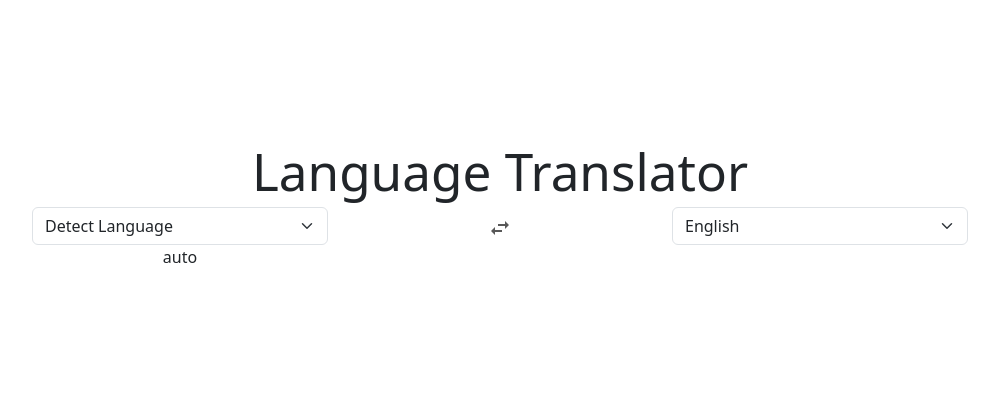
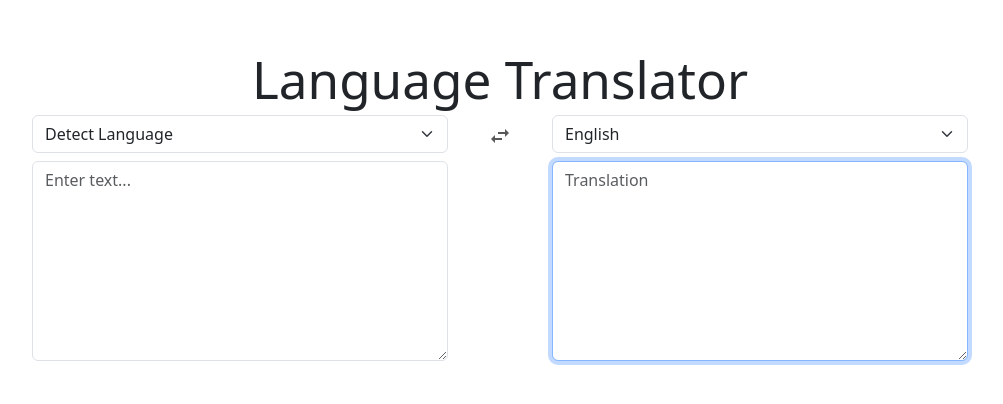
Before and after one commit to bautidea/react_language-translator, a React (Vite) app: page / in a window 1280 px wide. Shown: the part 194-598 px from the top of the page, without its empty margins (140-1143 px from the left). Built offline with nearby package versions, Linux system fonts and the light colour scheme.

Commit message:
Adding TextArea to enter text.

```diff
--- a/src/App.css
+++ b/src/App.css
@@ -1,6 +1,12 @@
 #root {
-    width: 80%;
+    width: 100%;
     margin: 0 auto;
     padding: 2rem;
     text-align: center;
 }
+
+@media (min-width: 900px) {
+    #root {
+        width: 80%;
+    }
+}
--- a/src/App.tsx
+++ b/src/App.tsx
@@ -1,11 +1,12 @@
 import 'bootstrap/dist/css/bootstrap.min.css';
 import './App.css';
 import useLanguages from './hooks/useLanguage';
-import { Container, Row, Col, Button } from 'react-bootstrap';
+import { Container, Row, Col, Button, Stack } from 'react-bootstrap';
 import { AUTO_LANGUAGE } from './constants';
 import { ArrowIcon } from './assets/ArrowIcon';
 import LanguageSelector from './components/LanguageSelector';
 import { SectionType } from './types.d';
+import TextArea from './components/TextArea';
 
 function App() {
   const { fromLanguage, toLanguage, setFromLanguage, setToLanguage, switchLanguages } = useLanguages();
@@ -15,19 +16,26 @@ function App() {
       <h1>Language Translator</h1>
 
       <Row>
-        <Col>
-          <LanguageSelector type= {SectionType.From} value= {fromLanguage} onChange={setFromLanguage}/>
-          {fromLanguage}
+        <Col >
+          <Stack gap={2}>
+            <LanguageSelector type= {SectionType.From} value= {fromLanguage} onChange={setFromLanguage}/>
+
+            <TextArea type='from'/>
+          </Stack>
         </Col>
 
-        <Col>
+        <Col xs={1} >
           <Button variant='link' disabled={fromLanguage === AUTO_LANGUAGE} onClick={switchLanguages}>
             <ArrowIcon/>
           </Button>
         </Col>
 
-        <Col>
-          <LanguageSelector type={SectionType.To} value={toLanguage} onChange={setToLanguage}/>
+        <Col >
+          <Stack gap={2}>
+            <LanguageSelector type={SectionType.To} value={toLanguage} onChange={setToLanguage}/>
+
+            <TextArea type='to' />
+          </Stack>
         </Col>
       </Row>
     </Container>
--- /dev/null
+++ b/src/components/TextArea.tsx
@@ -0,0 +1,12 @@
+import { Form } from "react-bootstrap";
+
+function TextArea ({ type, value, loading, onChange }) {
+    // Defining placeholder based on the type.
+    const placeholder = type==='from' ? 'Enter text...' : 'Translation'
+
+    return (
+        <Form.Control as='textarea' placeholder={placeholder} autoFocus style={{ height: '200px' }}/>
+    )
+}
+
+export default TextArea;
```
